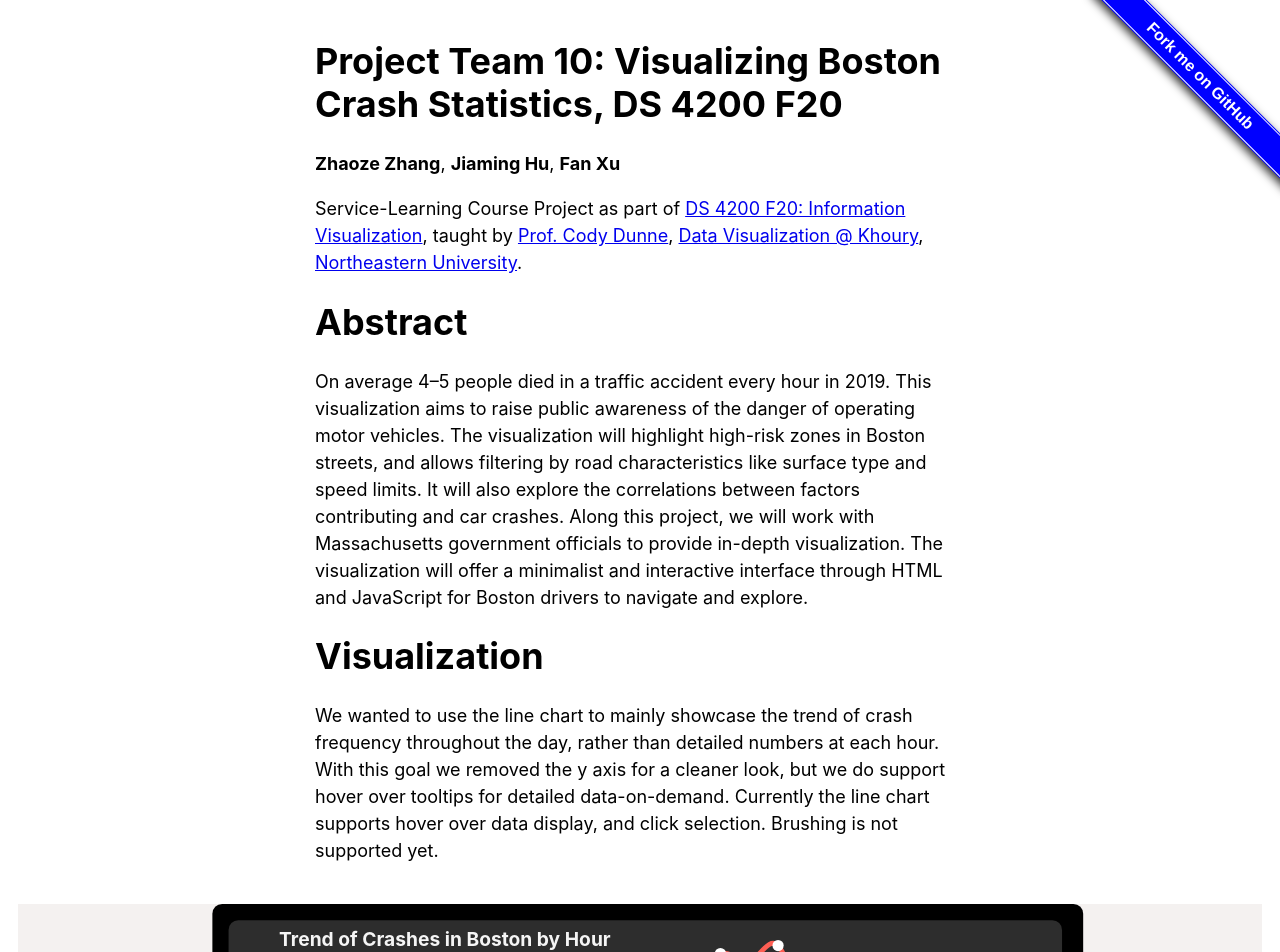
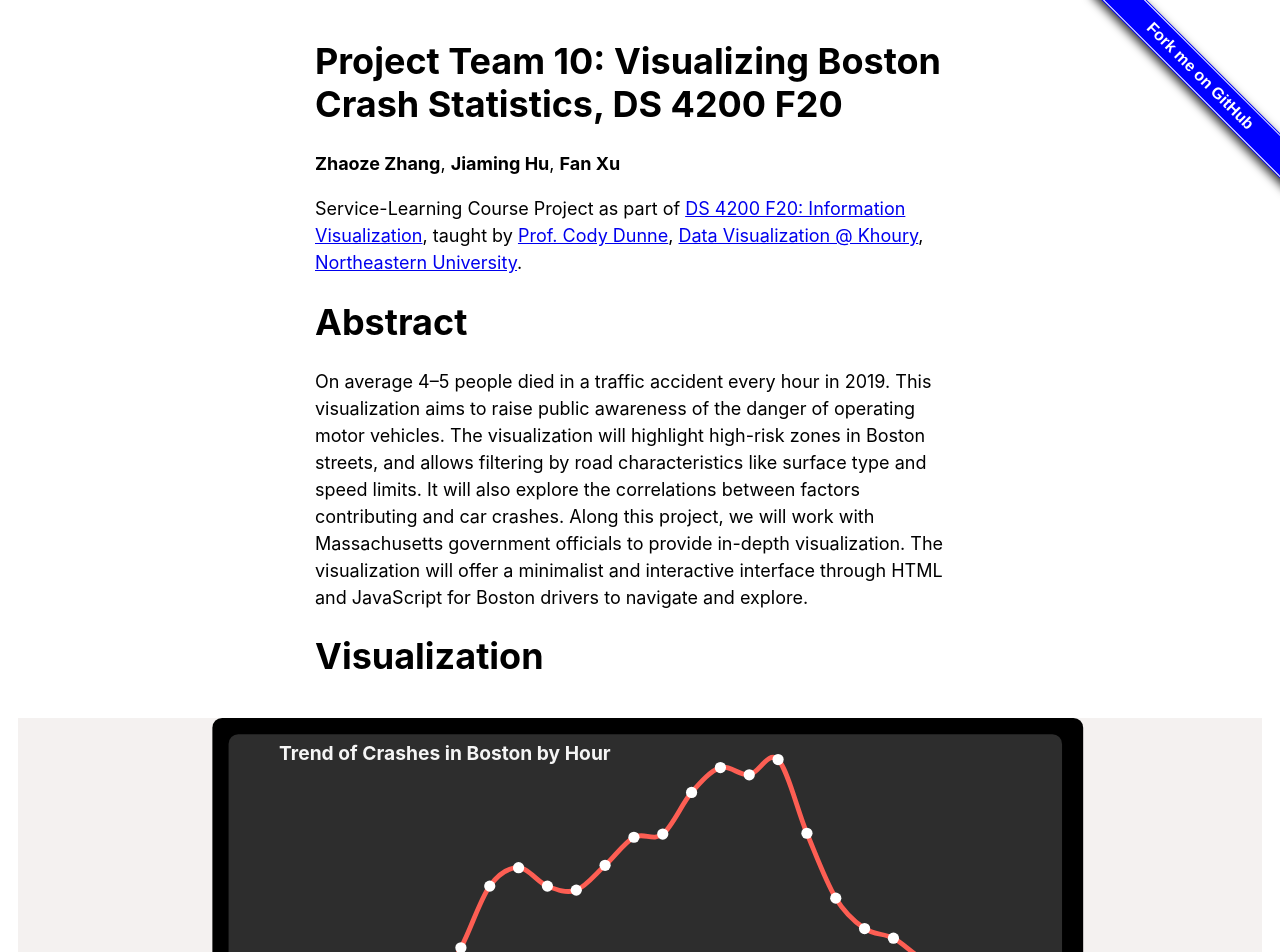
Before and after one commit to CosmicRaisins/BosCrash, a plain HTML site: page index.html in a window 1280 px wide. Shown: the top 952 px of the page. Drawn offline with Linux system fonts and the light colour scheme; a script that the page names is missing.

Commit message:
Update index.html

```diff
--- a/index.html
+++ b/index.html
@@ -57,12 +57,6 @@
 
 
   <h1>Visualization</h1>
-  <p>We wanted to use the line chart to mainly showcase the trend of crash frequency throughout the day, rather than
-    detailed numbers at each hour. With this goal we removed the y axis for a cleaner look, but we do support hover over
-    tooltips for detailed data-on-demand. Currently the line chart supports hover over data display, and click selection.
-    Brushing is not supported yet.</p>
-
-
 </div>
 
 <!-- Visualization goes here -->
```
